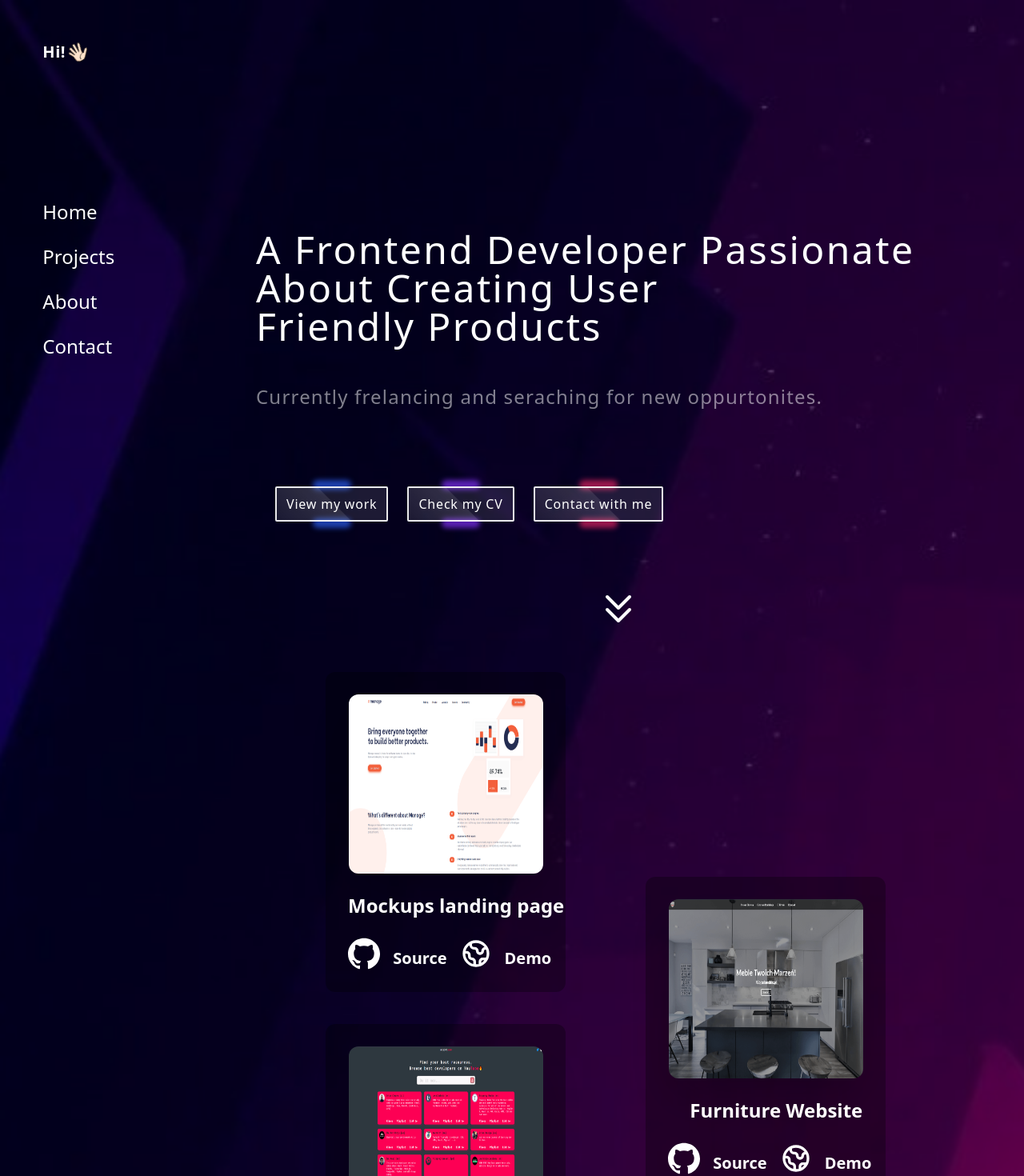
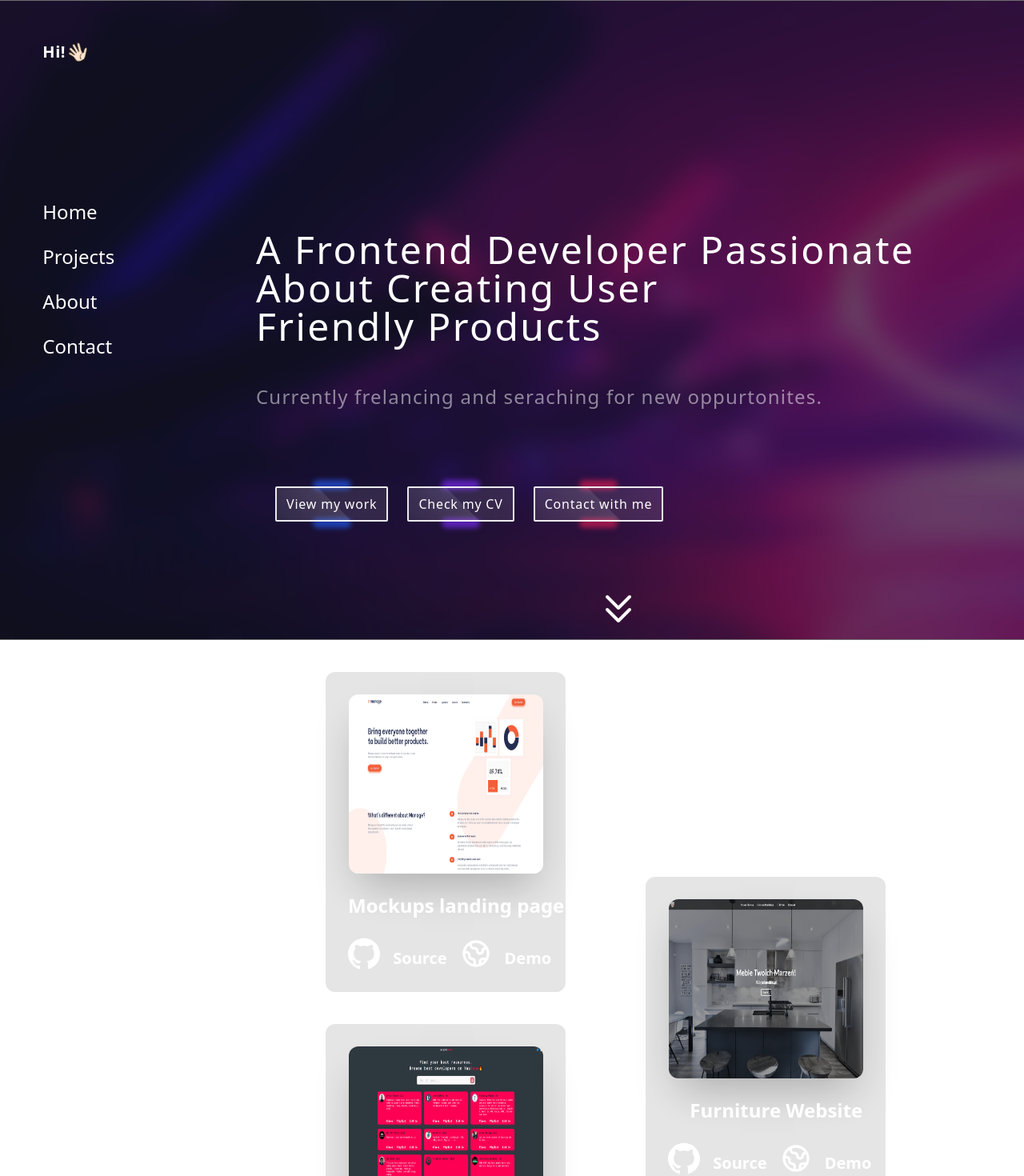
Before and after one commit to BerryTheDeveloper/Old-Portfolio, a React (Create React App) app: page / in a window 1280 px wide. Shown: the top 1470 px of the page at 80% size. Built offline with nearby package versions, Linux system fonts and the light colour scheme; what tailwindcss-filters would draw is missing.

Commit message:
fix background

```diff
--- a/src/App.js
+++ b/src/App.js
@@ -5,8 +5,7 @@ import Content from "./components/Content";
 function App() {
     return (
         <>
-            <div className="bg-image-2 bg-cover bg-center static bg-no-repeat">
-                <div className="bg-black bg-opacity-50 backdrop-blur z-10">
+            {/* <div className="bg-black bg-opacity-50 backdrop-blur z-10"> */}
             <div className="w-11/12 m-auto z-20 relative">
                 <LanguageIcons />
                 <div className="w-full m-auto flex">
@@ -14,7 +13,8 @@ function App() {
                     <Content />
                 </div>
             </div>
-                </div>
+            <div className="bg-image-3 bg-cover bg-center fixed inset-0 bg-no-repeat ">
+                {/* </div> */}
             </div>
         </>
     );
--- a/src/components/Card.js
+++ b/src/components/Card.js
@@ -4,7 +4,7 @@ import { ReactComponent as WebsiteIcon } from "../images/Website.svg";
 
 const Card = ({ source, title, git, site }) => {
     return (
-        <div className="w-11/12 sm:w-9/12 2xl:w-7/12 p-1 ml-auto mr-auto bg-black bg-opacity-30 backdrop-custom-blur rounded-xl mb-10">
+        <div className="w-11/12 sm:w-9/12 2xl:w-7/12 p-1 ml-auto mr-auto bg-black bg-opacity-10 backdrop-custom-blur rounded-xl mb-10">
             <img
                 className="rounded-xl w-11/12 sm:w-10/12 h-56 my-6 mx-auto shadow-2xl"
                 src={source}
--- a/src/components/ContactIcons.js
+++ b/src/components/ContactIcons.js
@@ -50,7 +50,7 @@ const ContactIcons = () => {
                 className="w-16 h-16 sm:w-24 sm:h-24 m-8 bg-gray-300 bg-opacity-20 ring-2 ring-gray-300 ring-opacity-20 rounded-md backdrop-filter shadow-2xl flex items-center justify-center transition duration-500 transform hover:-translate-y-6 relative overflow-hidden z-20"
                 onMouseEnter={handleMouseEnter}
                 onMouseLeave={handleMouseLeave}>
-                <Facebook className="w-8 h-8  sm:w-12 sm:h-12" />
+                <Facebook className="w-8 h-8 sm:w-12 sm:h-12" />
                 <div className="bg-white bg-opacity-30 absolute top-0 left-0 w-6 h-full transform skew-x-45 translate-x-40 transition duration-500"></div>
             </a>
             <a
--- a/tailwind.config.js
+++ b/tailwind.config.js
@@ -11,6 +11,7 @@ module.exports = {
             backgroundImage: (theme) => ({
                 image: "url('./images/bg.jpg')",
                 "image-2": "url('./images/bg2.jpg')",
+                "image-3": "url('./images/bg3.png')",
             }),
             height: {
                 "85vh": "85vh",
```
Also changed, not shown: src/images/bg3.png (added). Lines whose indentation alone changed are shown as unchanged.
